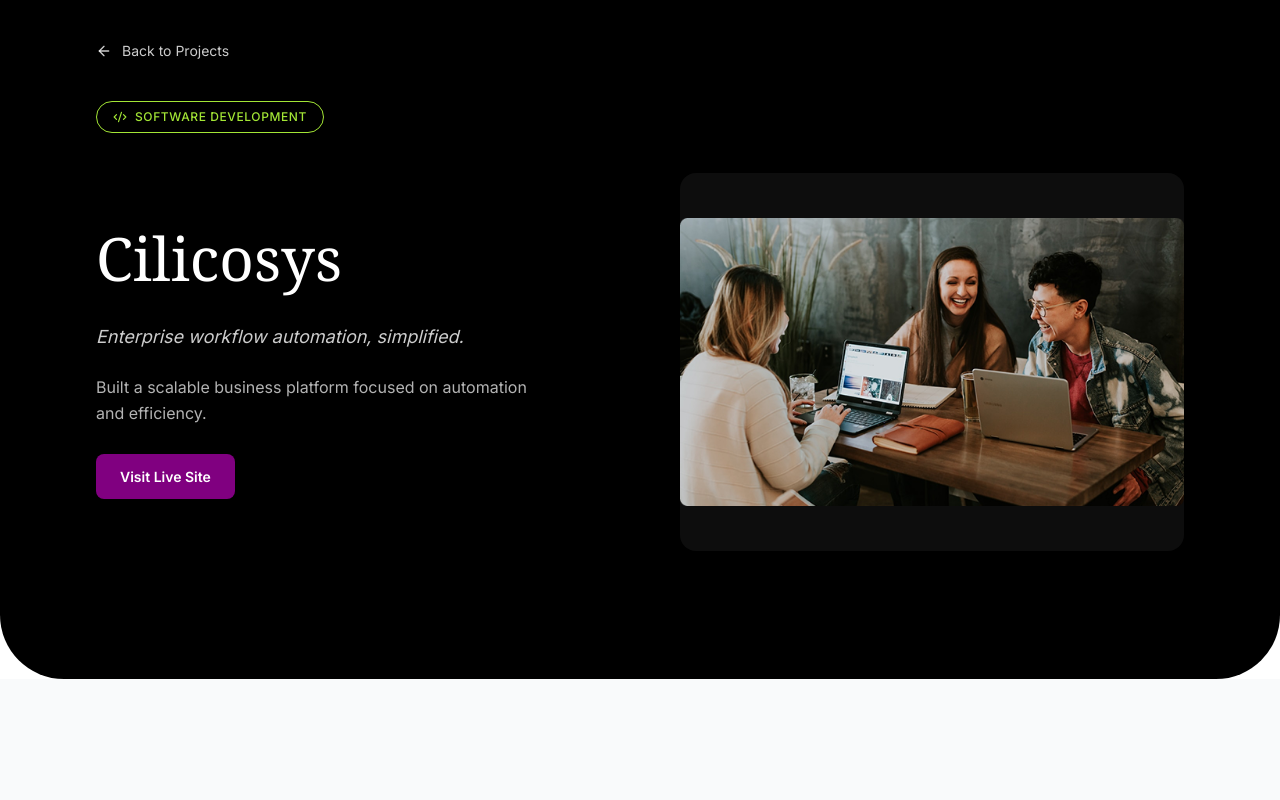
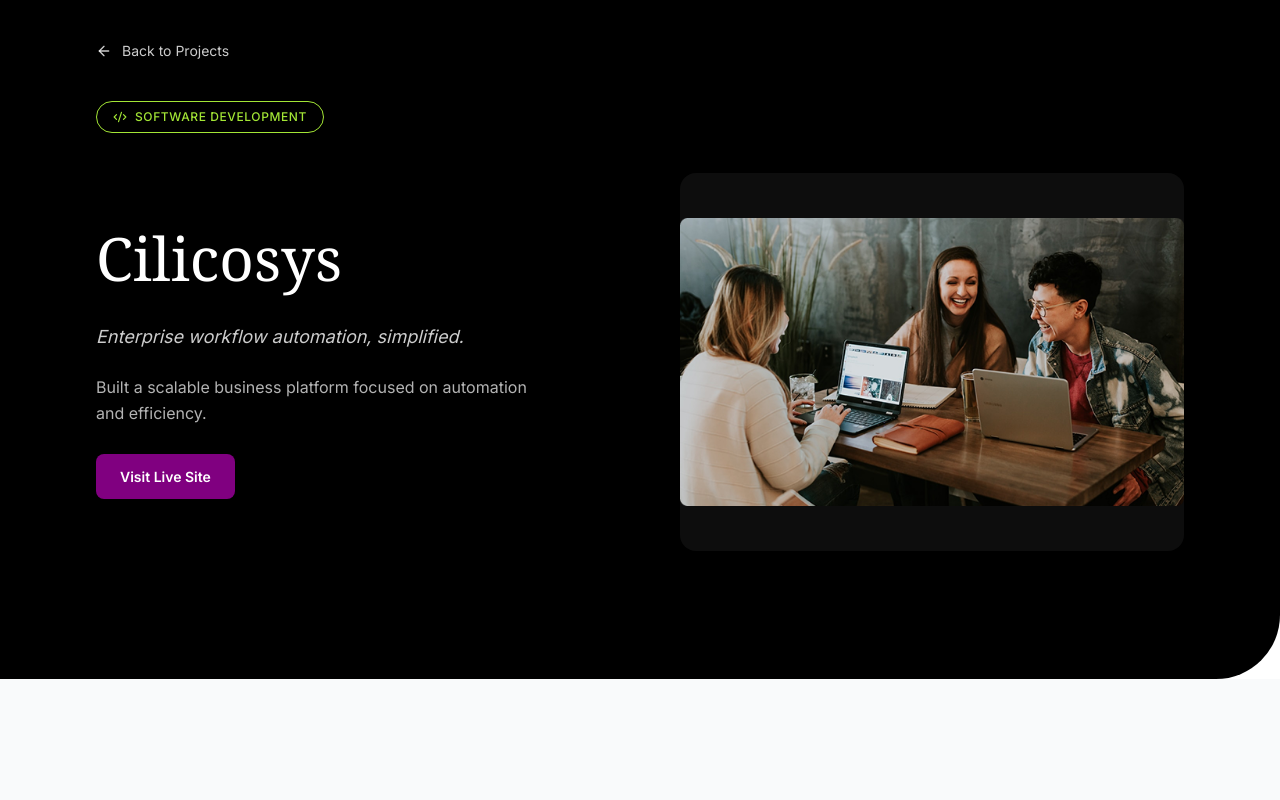
Before and after one commit to Srimathi0910/omaeva-project, a Next.js app: page /projects/cilicosys in a window 1280 px wide. Shown: the top 800 px of the page. Built offline with nearby package versions, Linux system fonts and the light colour scheme.

Commit message:
Initial Commit

```diff
--- a/app/projects/[slug]/ProjectDetail.module.css
+++ b/app/projects/[slug]/ProjectDetail.module.css
@@ -12,7 +12,6 @@
 .hero {
   background: #000;
   color: #fff;
-  border-bottom-left-radius: 64px;
   border-bottom-right-radius: 64px;
   padding: 40px 24px 96px;
 }
--- a/app/projects/[slug]/page.jsx
+++ b/app/projects/[slug]/page.jsx
@@ -105,9 +105,7 @@ export default async function ProjectDetailPage({ params }) {
               />
             </div>
           ) : (
-            <div className={styles.heroImagePlaceholder}>
-              Image coming soon
-            </div>
+            <div className={styles.heroImagePlaceholder}>Image coming soon</div>
           )}
         </div>
       </section>
```
Lines whose indentation alone changed are shown as unchanged.
